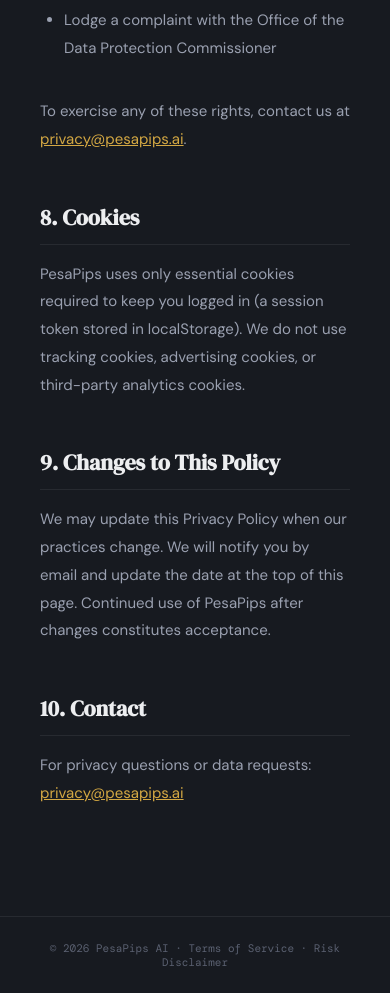
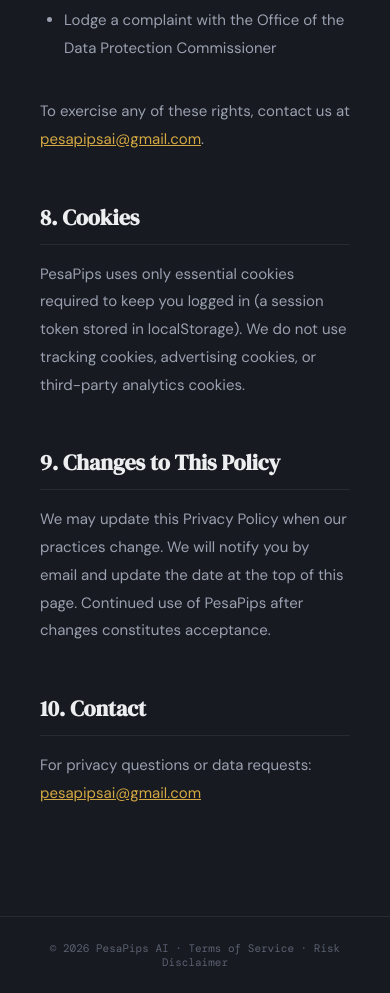
Before and after one commit to grover-chambers/pesapips-backend, a React (Vite) app in the folder frontend/: page /privacy in a window 390 px wide. Shown: the part 3660-4653 px from the top of the page. Built offline with nearby package versions, Linux system fonts and the light colour scheme.

Commit message:
Update contact details to pesapipsai@gmail.com, update phone number, add logo

```diff
--- a/frontend/src/pages/Privacy.jsx
+++ b/frontend/src/pages/Privacy.jsx
@@ -105,7 +105,7 @@
             ].map((item, i) => <li key={i} style={{ marginBottom: 8 }}>{item}</li>)}
           </ul>
           <br/>
-          <p>To exercise any of these rights, contact us at <a href="mailto:privacy@pesapips.ai" style={{ color: C.gold }}>privacy@pesapips.ai</a>.</p>
+          <p>To exercise any of these rights, contact us at <a href="mailto:pesapipsai@gmail.com" style={{ color: C.gold }}>pesapipsai@gmail.com</a>.</p>
         </Section>
 
         <Section title="8. Cookies">
@@ -117,7 +117,7 @@
         </Section>
 
         <Section title="10. Contact">
-          <p>For privacy questions or data requests: <a href="mailto:privacy@pesapips.ai" style={{ color: C.gold }}>privacy@pesapips.ai</a></p>
+          <p>For privacy questions or data requests: <a href="mailto:pesapipsai@gmail.com" style={{ color: C.gold }}>pesapipsai@gmail.com</a></p>
         </Section>
       </div>
 
--- a/frontend/src/pages/Risk.jsx
+++ b/frontend/src/pages/Risk.jsx
@@ -117,7 +117,7 @@
         </Section>
 
         <Section title="8. Contact">
-          <p>For questions about this disclaimer: <a href="mailto:legal@pesapips.ai" style={{ color: C.gold }}>legal@pesapips.ai</a></p>
+          <p>For questions about this disclaimer: <a href="mailto:pesapipsai@gmail.com" style={{ color: C.gold }}>pesapipsai@gmail.com</a></p>
         </Section>
       </div>
 
--- a/frontend/src/pages/Terms.jsx
+++ b/frontend/src/pages/Terms.jsx
@@ -116,7 +116,7 @@
         </Section>
 
         <Section title="11. Contact">
-          <p>For questions about these Terms, contact us at <a href="mailto:legal@pesapips.ai" style={{ color: C.gold }}>legal@pesapips.ai</a> or through the contact form on our website.</p>
+          <p>For questions about these Terms, contact us at <a href="mailto:pesapipsai@gmail.com" style={{ color: C.gold }}>pesapipsai@gmail.com</a> or through the contact form on our website.</p>
         </Section>
       </div>
 
```
